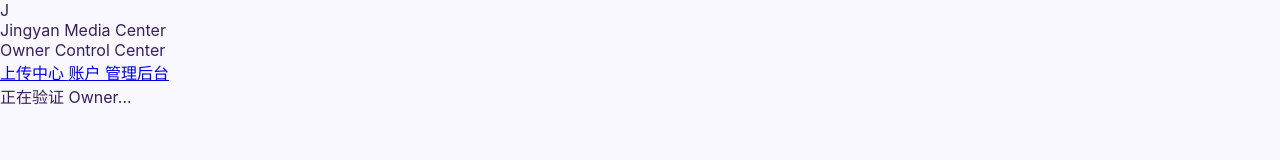
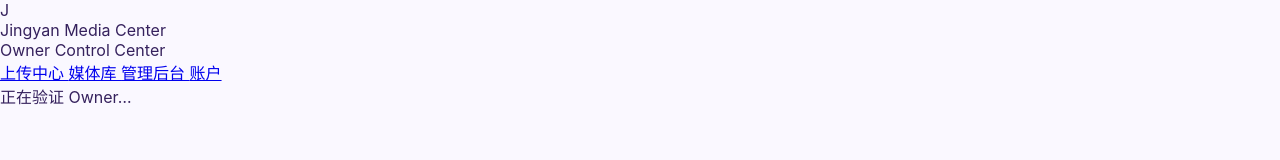
Before and after one commit to JINGTING0714/jingyan-media-center, a website: page auth-worker/public/admin/index.html in a window 1280 px wide. Shown: the top 160 px of the page. Drawn offline with Linux system fonts and the light colour scheme; no server answers.

Commit message:
Update index.html

```diff
--- a/auth-worker/public/admin/index.html
+++ b/auth-worker/public/admin/index.html
@@ -76,15 +76,21 @@ class="nav-link">
 </a>
 
 <a
-href="/account"
+href="/library"
 class="nav-link">
-账户
+媒体库
 </a>
 
 <a
 href="/admin"
 class="nav-link active">
 管理后台
+</a>
+
+<a
+href="/account"
+class="nav-link">
+账户
 </a>
 
 </nav>
```
